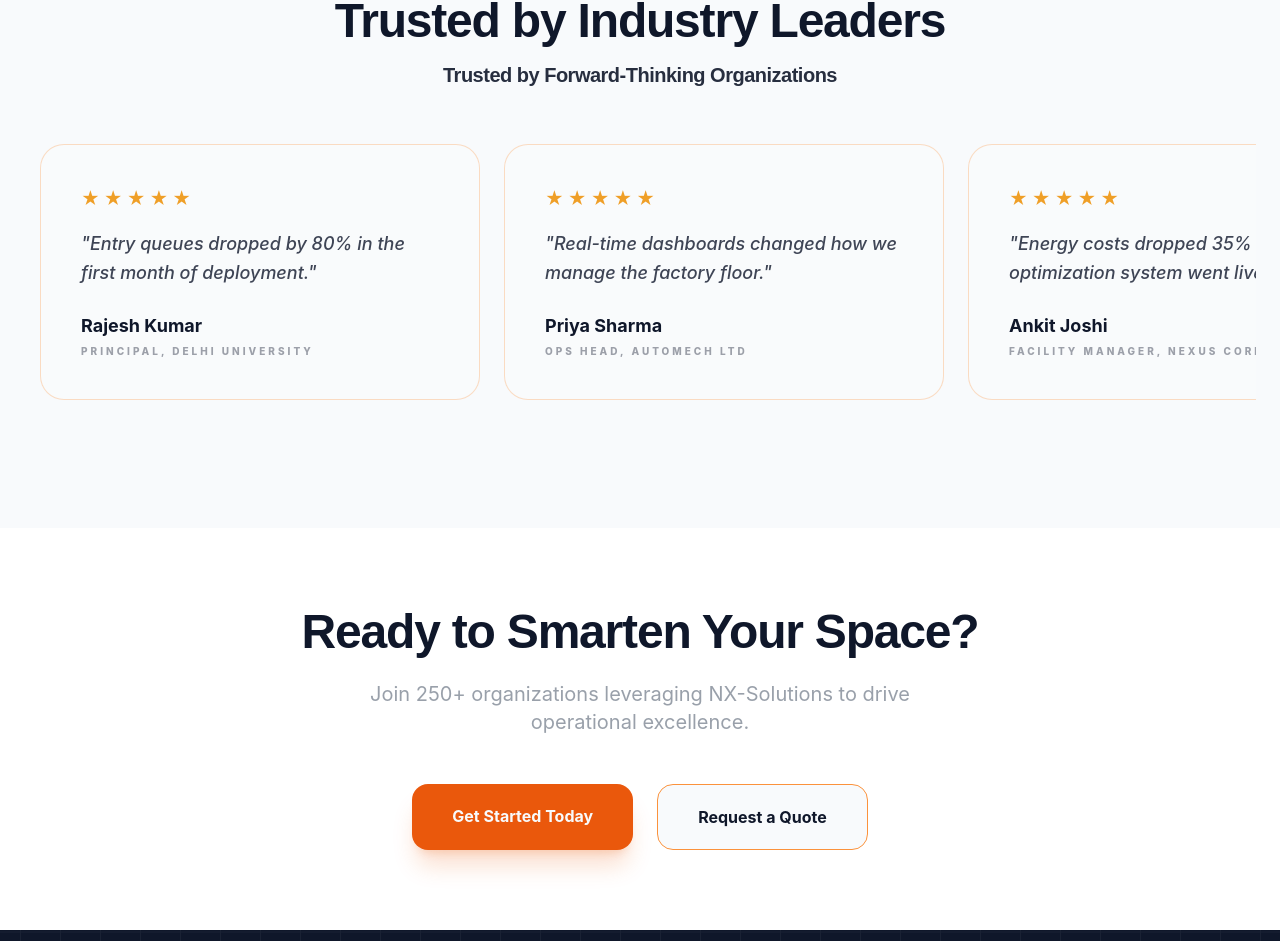
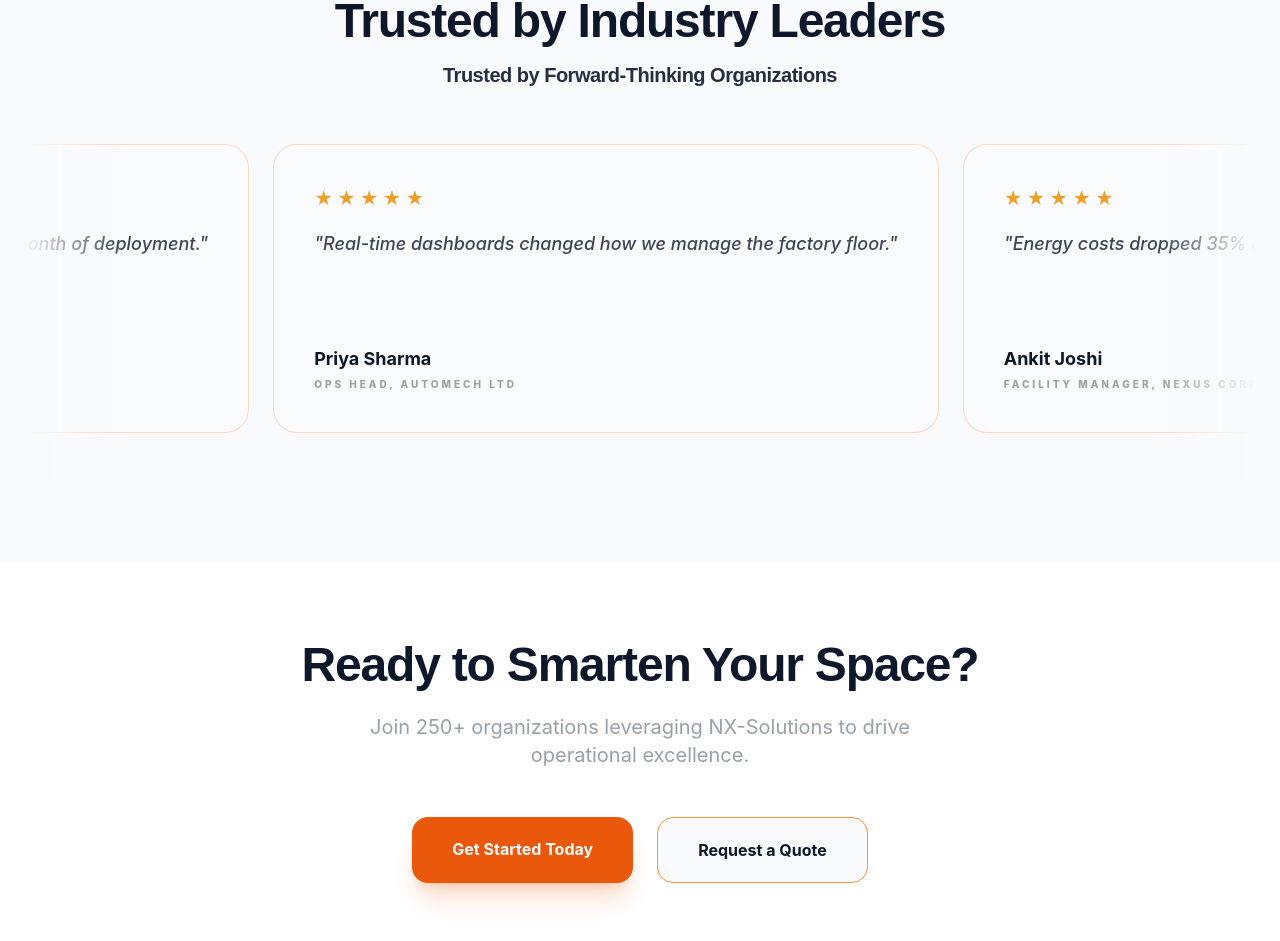
Before and after one commit to deepanshu076/NxSolution, a React (Vite) app: page / in a window 1280 px wide. Shown: the part 3707-4648 px from the top of the page. Built offline with nearby package versions, Linux system fonts and the light colour scheme.

Commit message:
feat: animate testimonials with marquee effect

```diff
--- a/src/index.css
+++ b/src/index.css
@@ -157,3 +157,12 @@
   -ms-overflow-style: none;
   scrollbar-width: none;
 }
+
+@keyframes marquee {
+  0% { transform: translateX(0%); }
+  100% { transform: translateX(-50%); }
+}
+
+.animate-marquee {
+  animation: marquee 40s linear infinite;
+}
--- a/src/pages/Home.tsx
+++ b/src/pages/Home.tsx
@@ -314,14 +314,23 @@ export default function Home() {
             <h3 className="text-lg md:text-xl font-bold text-brand-black/90 leading-tight mt-2 md:mt-3">Trusted by Forward-Thinking Organizations</h3>
           </div>
 
-          <div className="flex gap-5 md:gap-6 overflow-x-auto pb-8 md:pb-10 lg:pb-12 px-4 snap-x snap-mandatory scrollbar-hide">
+          <div className="relative w-full overflow-hidden pb-8 md:pb-10 lg:pb-12">
+            {/* Left and Right Fade Masks for a seamless look */}
+            <div className="absolute inset-y-0 left-0 w-12 md:w-24 bg-gradient-to-r from-soft-white to-transparent z-10 pointer-events-none" />
+            <div className="absolute inset-y-0 right-0 w-12 md:w-24 bg-gradient-to-l from-soft-white to-transparent z-10 pointer-events-none" />
+
+            <div className="flex w-max animate-marquee hover:[animation-play-state:paused] gap-5 md:gap-6 px-4">
               {[
+                { quote: "Entry queues dropped by 80% in the first month of deployment.", author: "Rajesh Kumar", role: "Principal, Delhi University" },
+                { quote: "Real-time dashboards changed how we manage the factory floor.", author: "Priya Sharma", role: "Ops Head, AutoMech Ltd" },
+                { quote: "Energy costs dropped 35% after the optimization system went live.", author: "Ankit Joshi", role: "Facility Manager, Nexus Corp" },
+                { quote: "The security integration is seamless and highly reliable.", author: "Sneha Reddy", role: "CTO, TechPark India" },
                 { quote: "Entry queues dropped by 80% in the first month of deployment.", author: "Rajesh Kumar", role: "Principal, Delhi University" },
                 { quote: "Real-time dashboards changed how we manage the factory floor.", author: "Priya Sharma", role: "Ops Head, AutoMech Ltd" },
                 { quote: "Energy costs dropped 35% after the optimization system went live.", author: "Ankit Joshi", role: "Facility Manager, Nexus Corp" },
                 { quote: "The security integration is seamless and highly reliable.", author: "Sneha Reddy", role: "CTO, TechPark India" }
               ].map((t, i) => (
-              <div key={i} className="min-w-[280px] sm:min-w-[320px] md:min-w-[400px] lg:min-w-[440px] p-6 md:p-8 lg:p-10 rounded-2xl md:rounded-3xl bg-warm-cream/20 border border-soft-taupe/30 flex flex-col justify-between snap-center group hover:bg-soft-white transition-all hover:shadow-lg hover:shadow-brand-black/5 aspect-video md:aspect-[21/9]">
+                <div key={i} className="min-w-[280px] sm:min-w-[320px] md:min-w-[400px] lg:min-w-[440px] p-6 md:p-8 lg:p-10 rounded-2xl md:rounded-3xl bg-warm-cream/20 border border-soft-taupe/30 flex flex-col justify-between group hover:bg-soft-white transition-all hover:shadow-lg hover:shadow-brand-black/5 aspect-video md:aspect-[21/9]">
                   <div className="mb-4 md:mb-6">
                     <div className="flex gap-0.5 md:gap-1 mb-3 md:mb-4 text-[#EF9F27] text-sm md:text-base lg:text-lg">{"★★★★★".split("").map((s, idx) => <span key={idx}>{s}</span>)}</div>
                     <p className="text-brand-black/80 italic text-sm md:text-base lg:text-lg font-medium leading-relaxed">"{t.quote}"</p>
@@ -332,6 +341,7 @@ export default function Home() {
                   </div>
                 </div>
               ))}
+            </div>
           </div>
         </div>
       </section>
```
Lines whose indentation alone changed are shown as unchanged.
